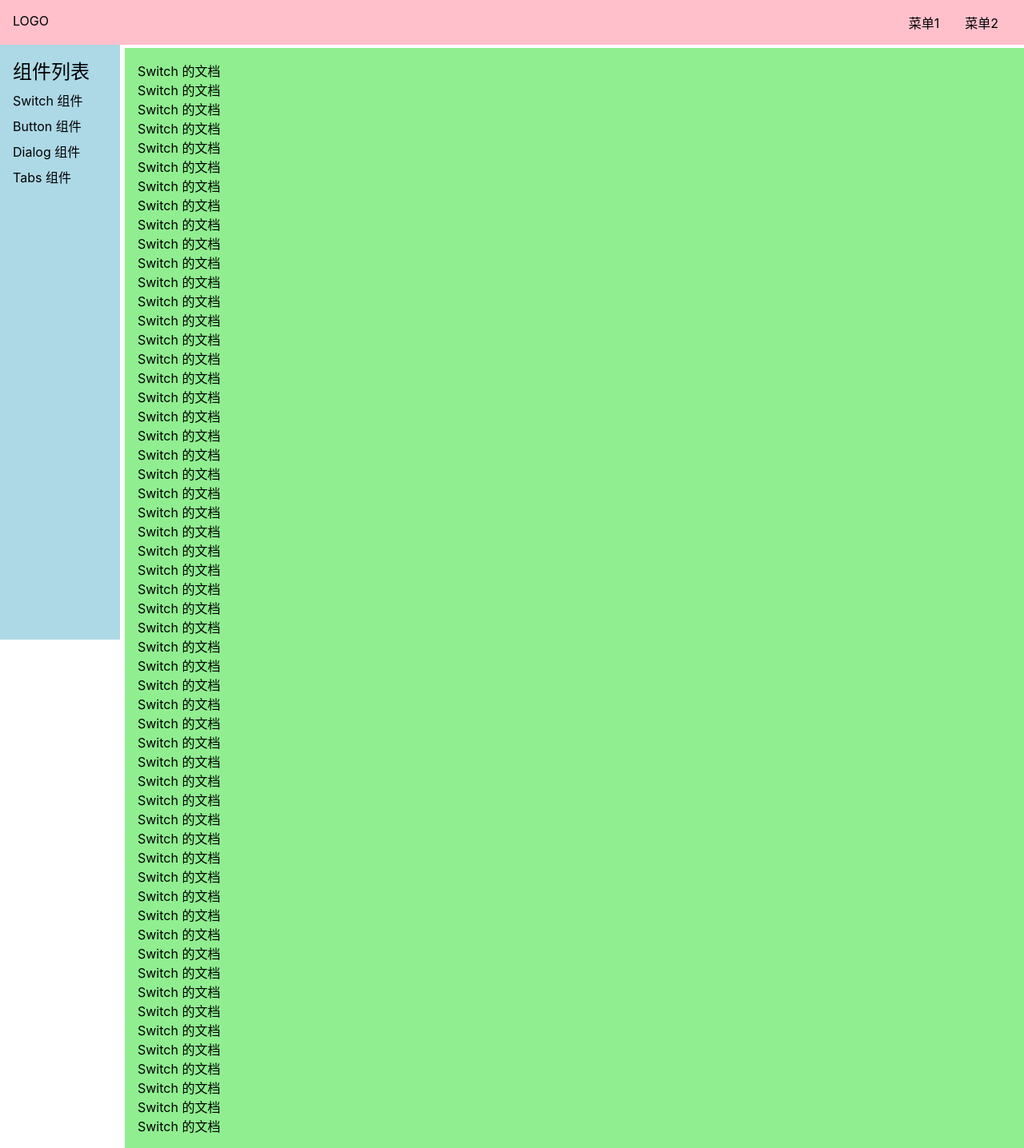
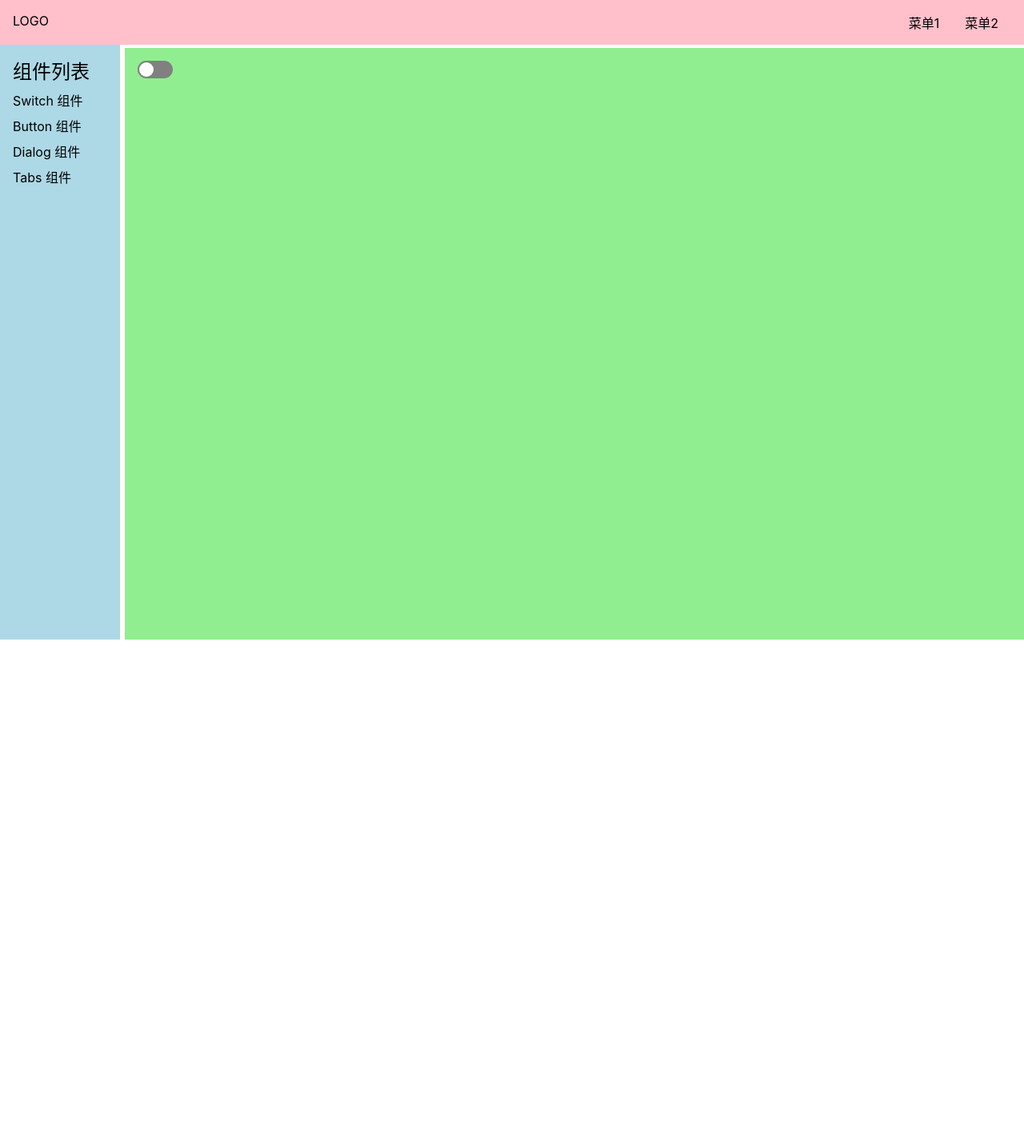
Before and after one commit to rourou1107/zao-UI, a Vue app: page /#/Doc/switch in a window 1280 px wide. Shown: the whole page at 80% size. After the commit the page ends 800 px from the top, so only its background shows below. Built offline with nearby package versions, Linux system fonts and the light colour scheme.

Commit message:
Switch 组件html结构以及切换逻辑实现
Change-Id: Idba25cd0321dc7f7a6d3136943cae31f0d72b0ed

```diff
--- a/src/components/Switch.vue
+++ /dev/null
@@ -1,61 +0,0 @@
-<template>
-    <div>
-        <p>Switch 的文档</p>
-        <p>Switch 的文档</p>
-        <p>Switch 的文档</p>
-        <p>Switch 的文档</p>
-        <p>Switch 的文档</p>
-        <p>Switch 的文档</p>
-        <p>Switch 的文档</p>
-        <p>Switch 的文档</p>
-        <p>Switch 的文档</p>
-        <p>Switch 的文档</p>
-        <p>Switch 的文档</p>
-        <p>Switch 的文档</p>
-        <p>Switch 的文档</p>
-        <p>Switch 的文档</p>
-        <p>Switch 的文档</p>
-        <p>Switch 的文档</p>
-        <p>Switch 的文档</p>
-        <p>Switch 的文档</p>
-        <p>Switch 的文档</p>
-        <p>Switch 的文档</p>
-        <p>Switch 的文档</p>
-        <p>Switch 的文档</p>
-        <p>Switch 的文档</p>
-        <p>Switch 的文档</p>
-        <p>Switch 的文档</p>
-        <p>Switch 的文档</p>
-        <p>Switch 的文档</p>
-        <p>Switch 的文档</p>
-        <p>Switch 的文档</p>
-        <p>Switch 的文档</p>
-        <p>Switch 的文档</p>
-        <p>Switch 的文档</p>
-        <p>Switch 的文档</p>
-        <p>Switch 的文档</p>
-        <p>Switch 的文档</p>
-        <p>Switch 的文档</p>
-        <p>Switch 的文档</p>
-        <p>Switch 的文档</p>
-        <p>Switch 的文档</p>
-        <p>Switch 的文档</p>
-        <p>Switch 的文档</p>
-        <p>Switch 的文档</p>
-        <p>Switch 的文档</p>
-        <p>Switch 的文档</p>
-        <p>Switch 的文档</p>
-        <p>Switch 的文档</p>
-        <p>Switch 的文档</p>
-        <p>Switch 的文档</p>
-        <p>Switch 的文档</p>
-        <p>Switch 的文档</p>
-        <p>Switch 的文档</p>
-        <p>Switch 的文档</p>
-        <p>Switch 的文档</p>
-        <p>Switch 的文档</p>
-        <p>Switch 的文档</p>
-        <p>Switch 的文档</p>
-
-    </div>
-</template>
--- /dev/null
+++ b/src/lib/Switch.vue
@@ -0,0 +1,44 @@
+<template>
+    <button @click="toggle" :class="{checked}">
+        <span></span>
+    </button>
+</template>
+<script lang="ts">
+    import { ref } from 'vue'
+    export default {
+        setup() {
+            const checked = ref(false)
+            const toggle = () => {
+                checked.value = !checked.value
+            }
+            return { toggle, checked }
+        }
+    }
+</script>
+<style lang="scss" scoped>
+    $h: 22px;
+    $h2: $h - 4px;
+    button {
+        height: $h;
+        width: $h * 2;
+        border: none;
+        background: grey;
+        border-radius: $h / 2;
+        position: relative;
+        > span {
+            position: absolute;
+            top: 2px;
+            left: 2px;
+            height: $h2;
+            width: $h2;
+            background: #ffffff;
+            border-radius: $h2 / 2;
+        }
+        &.checked {
+            background: blue;
+            > span {
+                left: calc(100% - #{$h2} - 2px);
+            }
+        }
+    }
+</style>
```
Also changed, not shown: src/components/SwitchDemo.vue (added, +9 -0 lines), src/router.ts (+8 -8 lines), src/components/ButtonDemo.vue (renamed from src/components/Button.vue), src/components/DialogDemo.vue (renamed from src/components/Dialog.vue), src/components/TabsDemo.vue (renamed from src/components/Tabs.vue).
